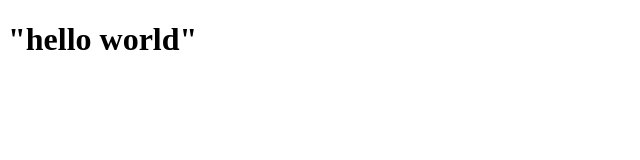
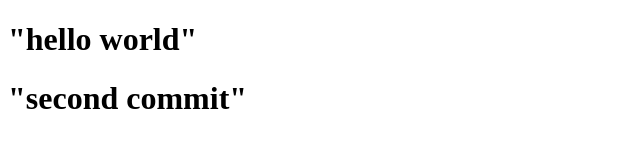
Before and after one commit to NandithaKanuri/git_64r, a plain HTML site: page 1.html in a window 1280 px wide. Shown: the whole page, without its empty margins (0-640 px from the left). Drawn offline with Linux system fonts and the light colour scheme.

Commit message:
second commit

```diff
--- a/1.html
+++ b/1.html
@@ -7,5 +7,6 @@
 </head>
 <body>
     <h1>"hello world"</h1>
+    <h1>"second commit"</h1>
 </body>
 </html>
```
